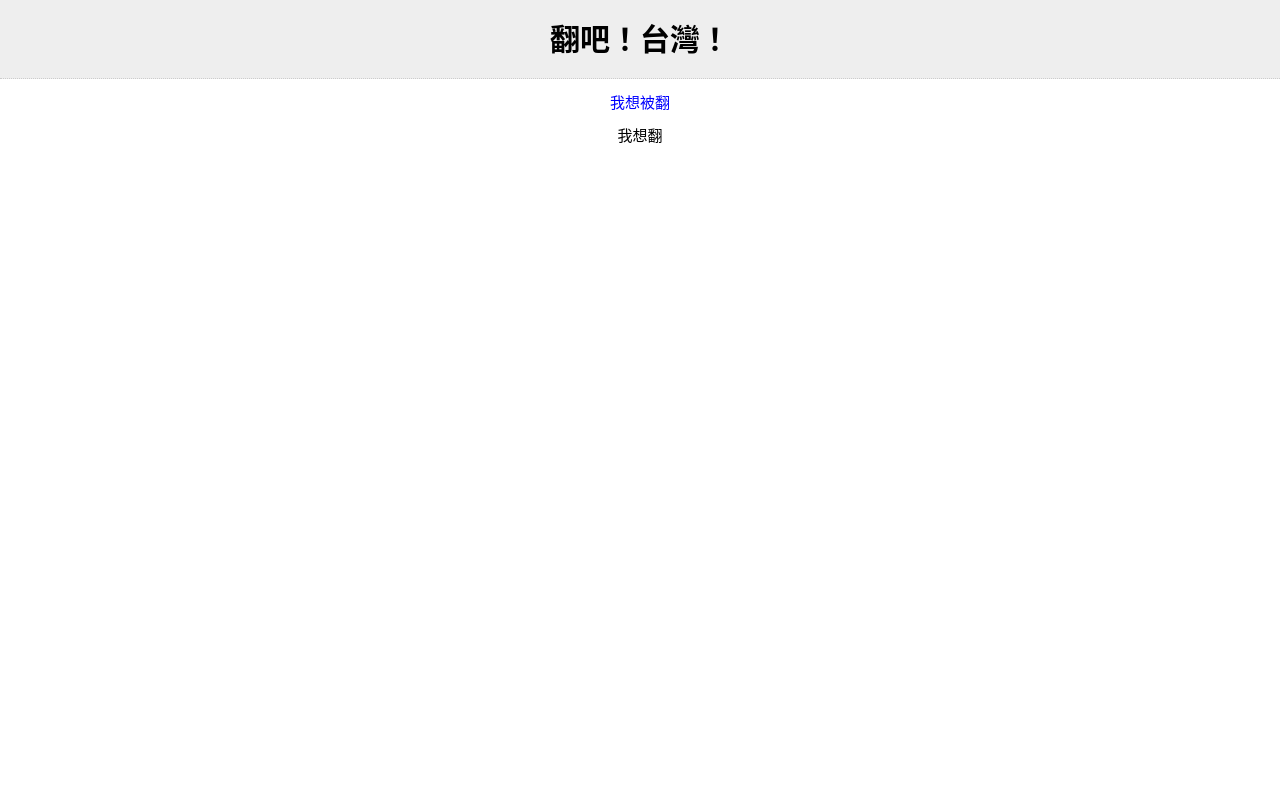
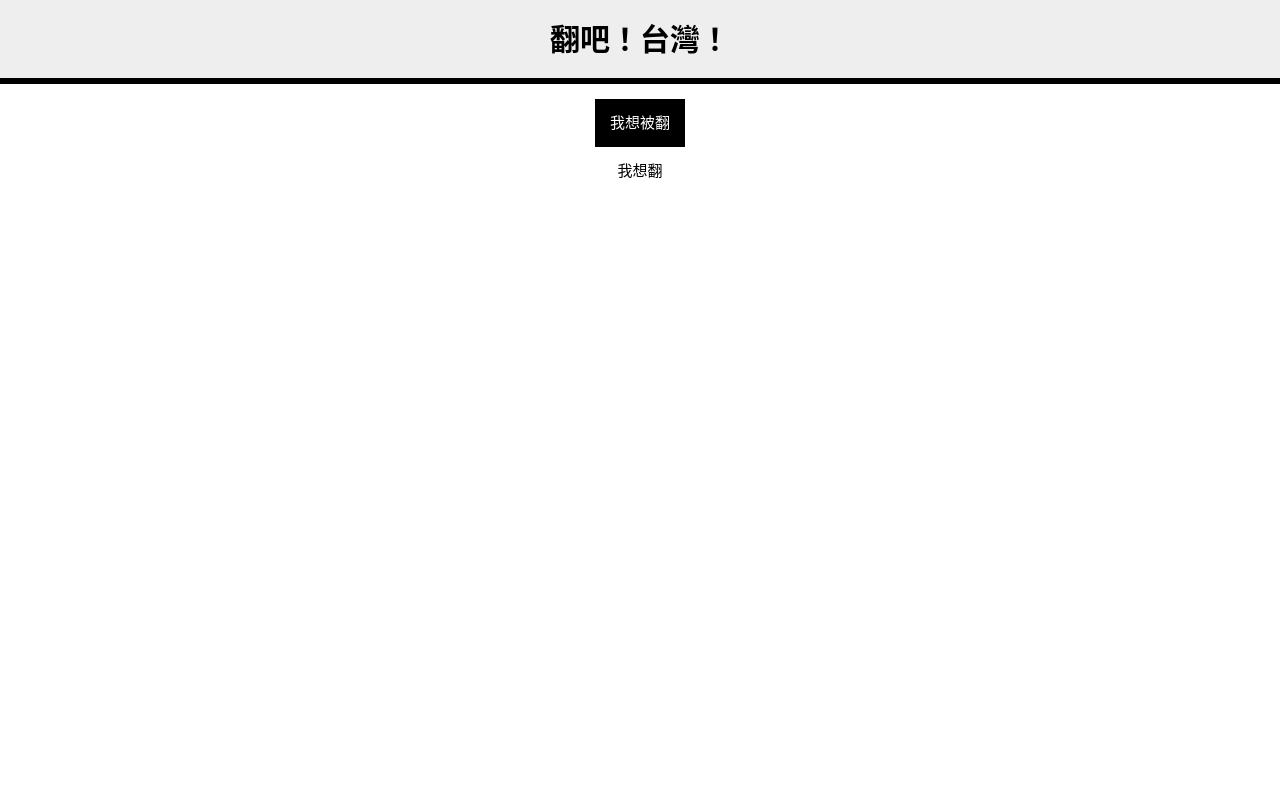
Before and after one commit to chihaoyo/fanba, a PHP site: page / in a window 1280 px wide. Run offline with PHP 8.4, Linux system fonts and the light colour scheme; some libraries are stand-ins or nearby versions.

Commit message:
UI refresh

```diff
--- a/css/index.css
+++ b/css/index.css
@@ -69,37 +69,59 @@ a:visited, a:hover {
 }
 
 /* line 51, ../sass/_global.scss */
-html, body, div, p, input, textarea, select {
+html, body, div, p, input, textarea, select, button {
   font-size: 15px;
   font-family: "Source Sans Pro", "Noto Sans CJK TC", "Helvetica Neue", "Helvetica", sans-serif;
   font-weight: 300;
   line-height: 1.2em;
 }
 
-/* line 58, ../sass/_global.scss */
+/* line 57, ../sass/_global.scss */
+a.button, input[type='submit'], button {
+  -moz-appearance: none;
+  -webkit-appearance: none;
+  background: black;
+  color: white;
+  padding: 1em;
+  border: none;
+  cursor: pointer;
+  outline: none;
+}
+
+/* line 67, ../sass/_global.scss */
+a.button {
+  display: inline-block;
+}
+
+/* line 71, ../sass/_global.scss */
+textarea {
+  line-height: 1.5em;
+}
+
+/* line 74, ../sass/_global.scss */
 textarea.full {
   width: 100%;
   min-height: 5em;
 }
 
-/* line 62, ../sass/_global.scss */
+/* line 78, ../sass/_global.scss */
 textarea.large {
   min-height: 20em;
 }
 
-/* line 66, ../sass/_global.scss */
+/* line 82, ../sass/_global.scss */
 nav {
   padding: 1em;
   background: #eee;
-  border-bottom: 1px dotted #ccc;
+  border-bottom: 6px solid black;
 }
 
-/* line 71, ../sass/_global.scss */
+/* line 87, ../sass/_global.scss */
 nav h1 {
   text-align: center;
 }
 
-/* line 74, ../sass/_global.scss */
+/* line 90, ../sass/_global.scss */
 nav h1 a {
   color: black !important;
 }
--- a/index.php
+++ b/index.php
@@ -1,6 +1,7 @@
 <!DOCTYPE html>
 <html>
 <head>
+	<meta charset="utf-8" />
 	<title>fanba</title>
 	<link rel="stylesheet" href="css/index.css" />
 </head>
@@ -8,7 +9,7 @@
 	<nav>
 		<h1><a href="http://chihaoyo.net/fanba/">翻吧！台灣！</a></h1>
 	</nav>
-	<div class="section action"><a href="project.php">我想被翻</a></div>
+	<div class="section action"><a class="button" href="project.php">我想被翻</a></div>
 	<div class="section action">我想翻</div>
 	<div class="section" id="projects"></div>
 </body>
--- a/js/main.js
+++ b/js/main.js
@@ -20,9 +20,9 @@ var FBP = function(lang, original, text) {
 	this.timestamp = FBF.now();
 };
 
-var _langs = ['jp', 'en', 'zh-tw'];
+var _lang_hierarchy = ['jp', 'en', 'zh-tw'];
 var _isHigherThan = function(a, b) {
-	return _langs.indexOf(a) - _langs.indexOf(b);
+	return _lang_hierarchy.indexOf(a) - _lang_hierarchy.indexOf(b);
 }
 var _titles = ['逆転！台湾！', 'Fight! Taiwan!', '翻吧！台灣！'];
 var _t = _titles.length - 1;
@@ -32,3 +32,9 @@ var _t = _titles.length - 1;
 		$('nav h1 a').text(_titles[_t]);
 	}, 2000);
 })();
+
+var _lang_names = {
+	'zh-tw': '中文',
+	'en': 'English',
+	'jp': '日本語'
+};
--- a/project.php
+++ b/project.php
@@ -1,6 +1,7 @@
 <!DOCTYPE html>
 <html>
 <head>
+	<meta charset="utf-8" />
 	<title>fanba</title>
 	<link rel="stylesheet" href="css/project.css" />
 </head>
--- a/sass/_global.scss
+++ b/sass/_global.scss
@@ -48,13 +48,29 @@ a:visited, a:hover {
 	color: #ccc;
 }
 
-html, body, div, p, input, textarea, select {
+html, body, div, p, input, textarea, select, button {
 	font-size: 15px;
 	font-family: "Source Sans Pro", "Noto Sans CJK TC", "Helvetica Neue", "Helvetica", sans-serif;
 	font-weight: 300;
 	line-height: 1.2em;
 }
+a.button, input[type='submit'], button {
+	-moz-appearance: none;
+	-webkit-appearance: none;
+	background: black;
+	color: white;
+	padding: 1em;
+	border: none;
+	cursor: pointer;
+	outline: none;
+}
+a.button {
+	display: inline-block;
+}
 
+textarea {
+	line-height: 1.5em;
+}
 textarea.full {
 	width: 100%;
 	min-height: 5em;
@@ -66,7 +82,7 @@ textarea.large {
 nav {
 	padding: 1em;
 	background: #eee;
-	border-bottom: 1px dotted #ccc;
+	border-bottom: 6px solid black;
 }
 nav h1 {
 	text-align: center;
```
Also changed, not shown: css/project.css (+29 -7 lines), css/translate.css (+97 -25 lines), sass/translate.scss (+65 -13 lines), translate.php (+6 -1 lines).
